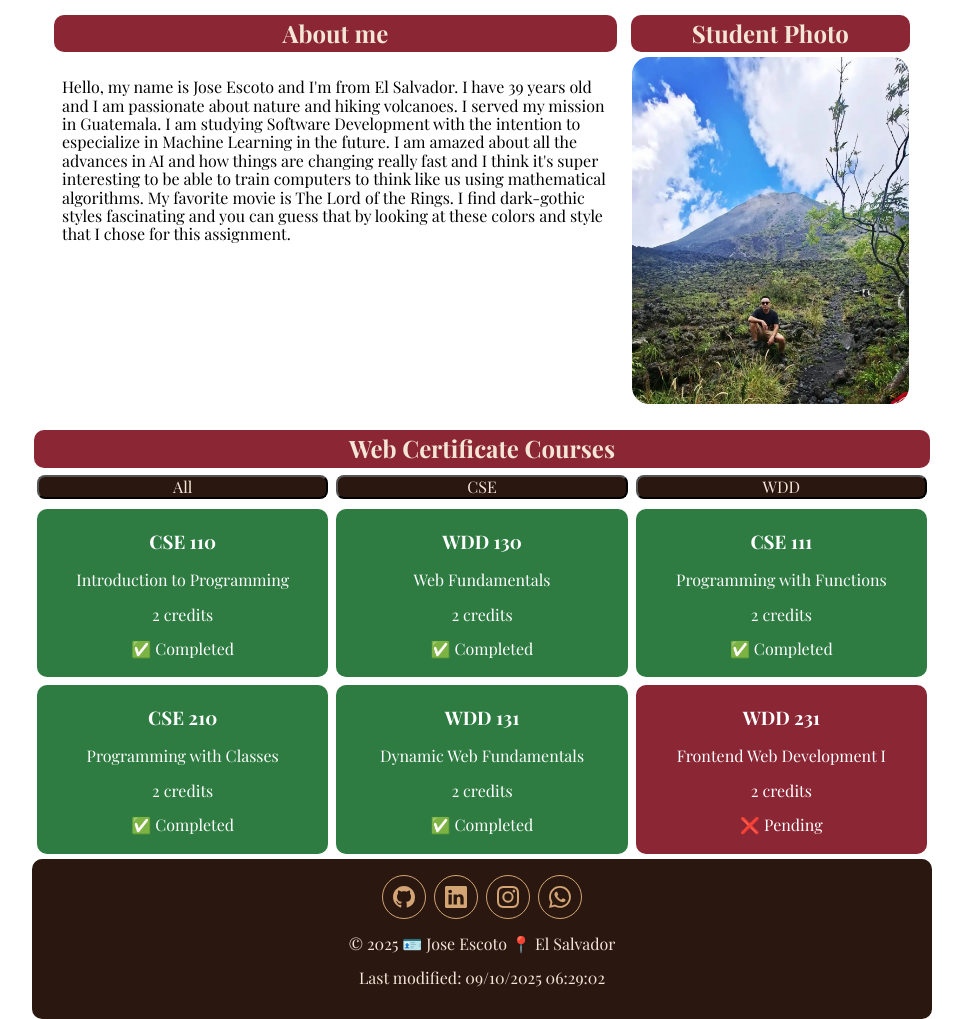
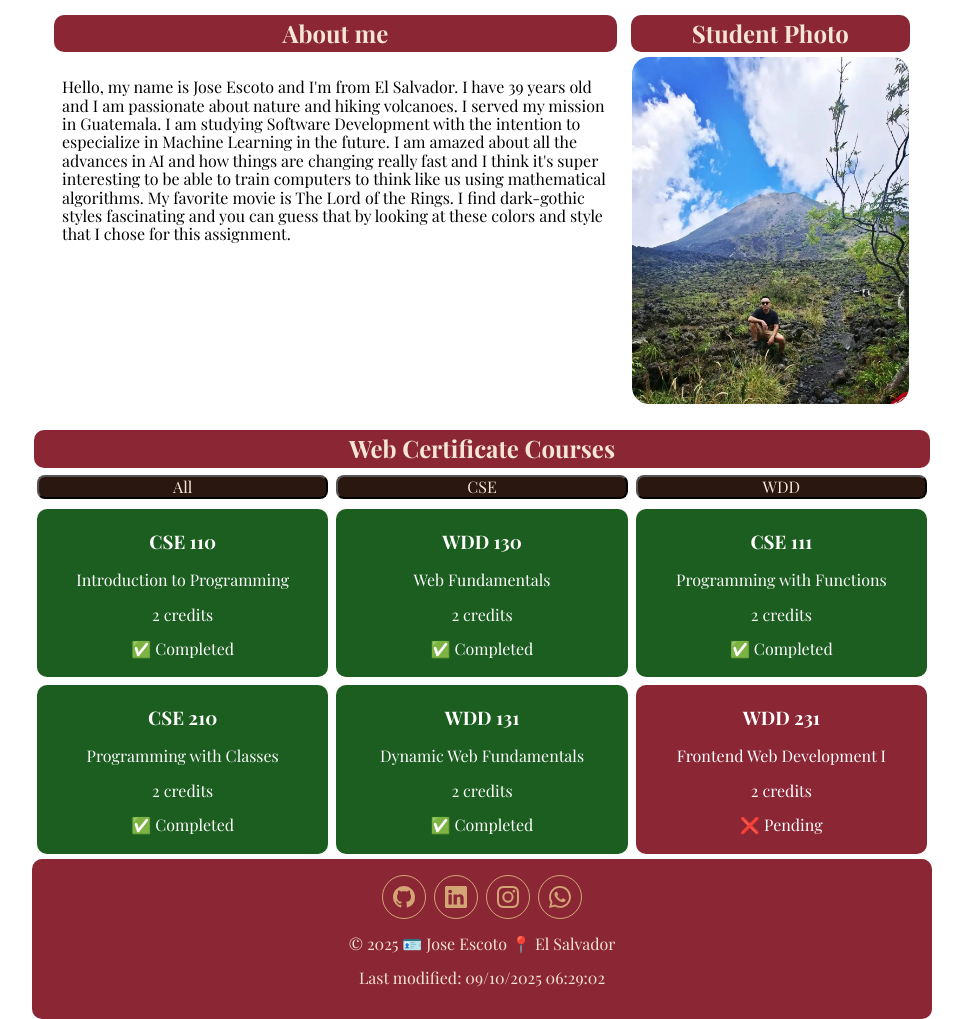
Before and after one commit to JoseScoto/wdd231, a plain HTML site: page week01/index.html in a window 1280 px wide. Shown: the part 157-1176 px from the top of the page, without its empty margins (158-1121 px from the left). Drawn offline with nearby package versions, Linux system fonts and the light colour scheme; a web font is replaced by a local one.

Commit message:
Contrast color issue addressed

```diff
--- a/week01/scripts/courselist.js
+++ b/week01/scripts/courselist.js
@@ -95,13 +95,13 @@ function displayCourses(coursesToShow) {
 
         // General styling for cards
         courseCard.style.borderRadius = '10px';
-        courseCard.style.color = '#ffffffff';
+        courseCard.style.color = '#fffffeff';
         courseCard.style.padding = '3px';
 
         // Logic to check completion
         if (course.completed) {
             courseCard.innerHTML += `<p>✅ Completed</p>`;
-            courseCard.style.backgroundColor = '#2e7c42ff';
+            courseCard.style.backgroundColor = '#1b5e20';
         }
         else {
             courseCard.innerHTML += `<p>❌ Pending</p>`;
--- a/week01/styles/base.css
+++ b/week01/styles/base.css
@@ -137,7 +137,7 @@ button {
 
 /* Footer */
 footer {
-    background-color: var(--rich-expresso);
+    background-color: var(--deep-burgundy);
     padding: 1rem 10px;
     text-align: center;
     border-radius: 10px;
```
